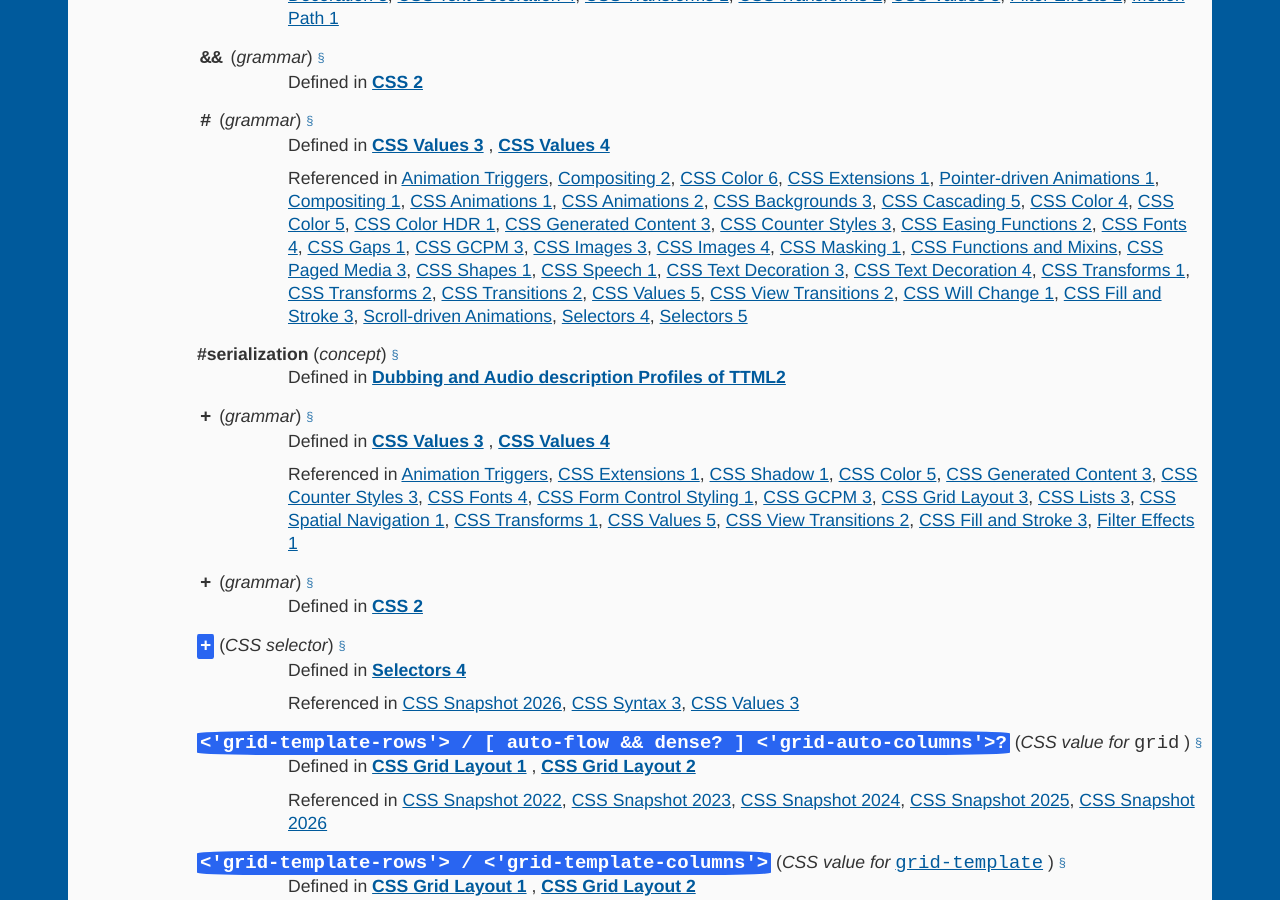
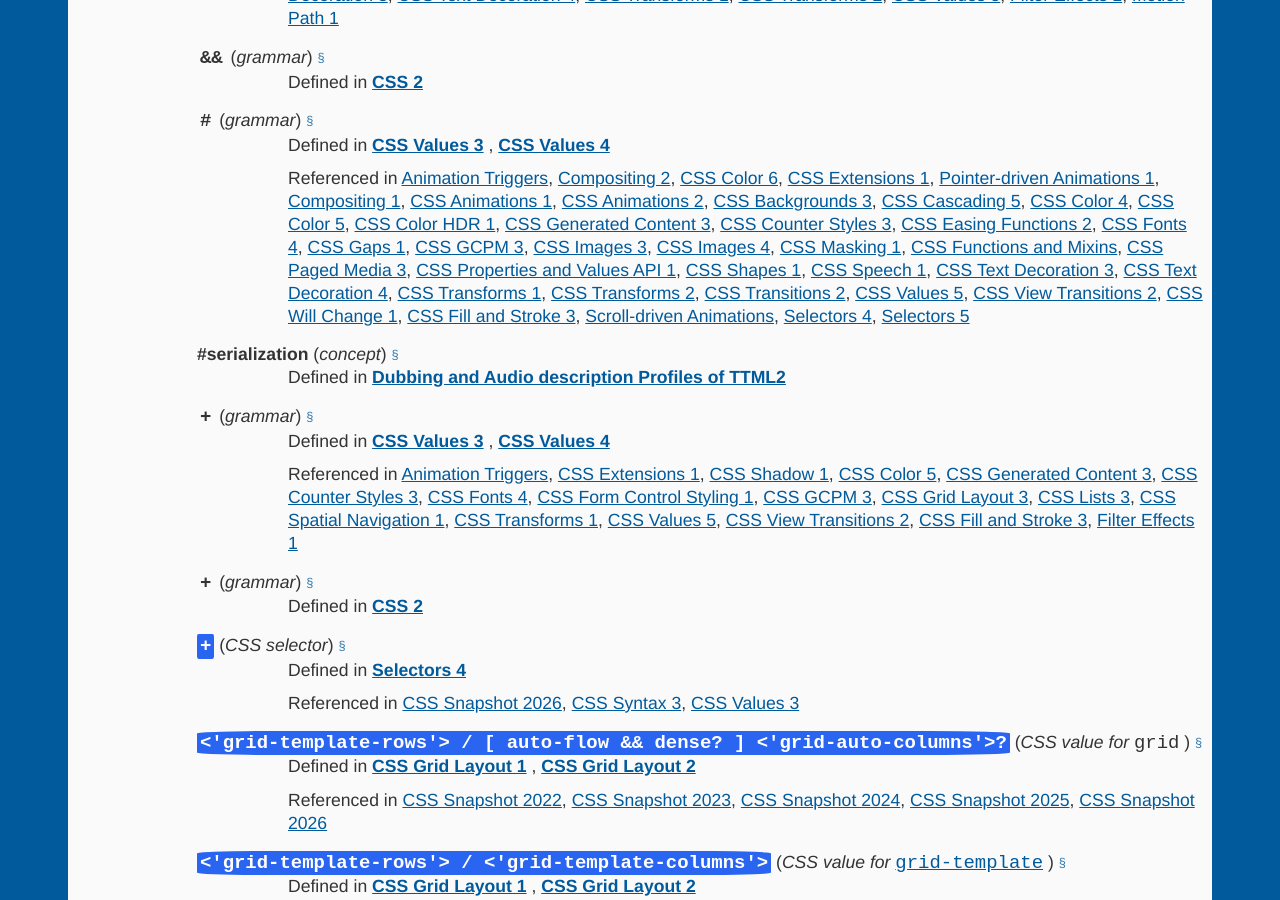
Before and after one commit to dontcallmedom/webdex, a Jekyll site: the page built from other.html, in a window 1280 px wide and 900 px high, scrolled down 10507 px. Built offline with Jekyll 4.4.1, drawn with Linux system fonts in a browser that asks for light colours.

Commit message:
Automatic update

```diff
--- a/other.html
+++ b/other.html
@@ -1089,6 +1089,7 @@ layout: base
                     <a href=https:&#x2F;&#x2F;drafts.csswg.org&#x2F;css-masking-1&#x2F; title='# is referenced by CSS Masking 1'>CSS Masking 1</a>,
                     <a href=https:&#x2F;&#x2F;drafts.csswg.org&#x2F;css-mixins-1&#x2F; title='# is referenced by CSS Functions and Mixins'>CSS Functions and Mixins</a>,
                     <a href=https:&#x2F;&#x2F;drafts.csswg.org&#x2F;css-page-3&#x2F; title='# is referenced by CSS Paged Media 3'>CSS Paged Media 3</a>,
+                    <a href=https:&#x2F;&#x2F;drafts.css-houdini.org&#x2F;css-properties-values-api-1&#x2F; title='# is referenced by CSS Properties and Values API 1'>CSS Properties and Values API 1</a>,
                     <a href=https:&#x2F;&#x2F;drafts.csswg.org&#x2F;css-shapes-1&#x2F; title='# is referenced by CSS Shapes 1'>CSS Shapes 1</a>,
                     <a href=https:&#x2F;&#x2F;drafts.csswg.org&#x2F;css-speech-1&#x2F; title='# is referenced by CSS Speech 1'>CSS Speech 1</a>,
                     <a href=https:&#x2F;&#x2F;drafts.csswg.org&#x2F;css-text-decor-3&#x2F; title='# is referenced by CSS Text Decoration 3'>CSS Text Decoration 3</a>,
```
